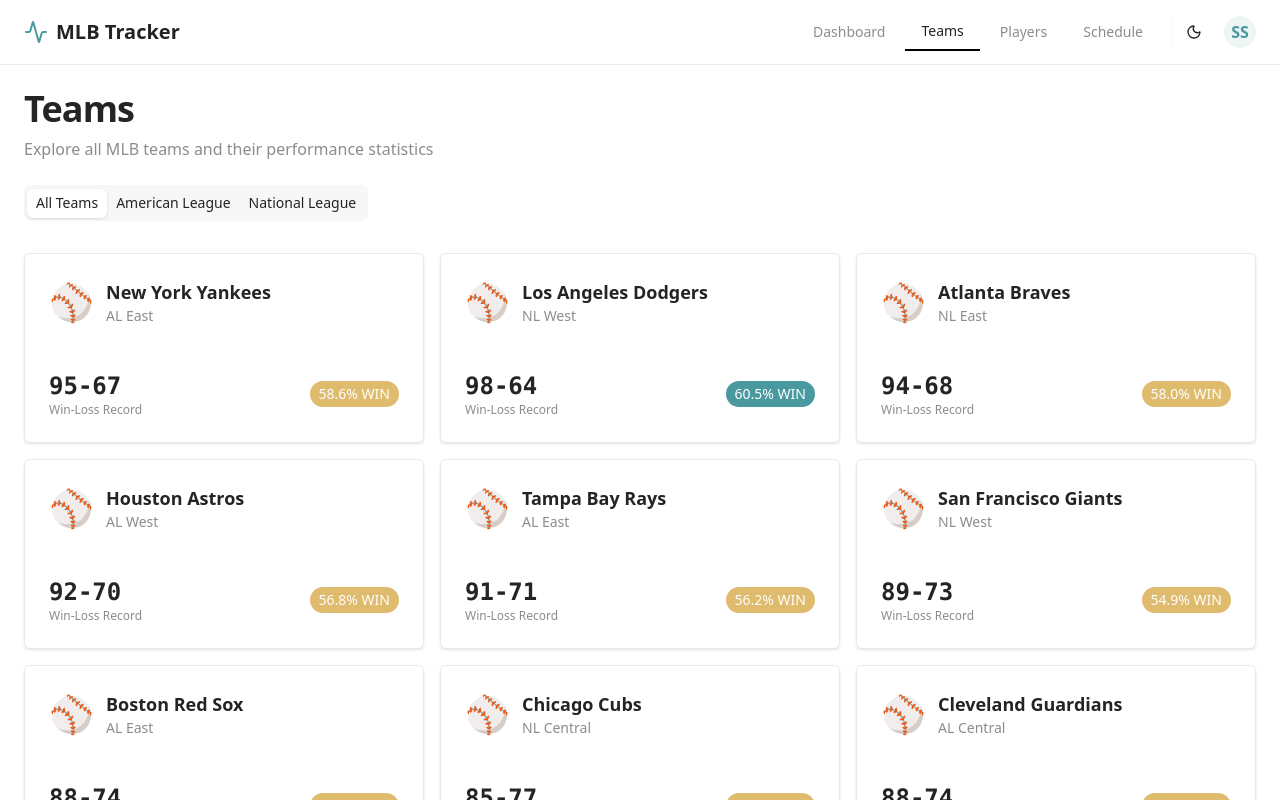
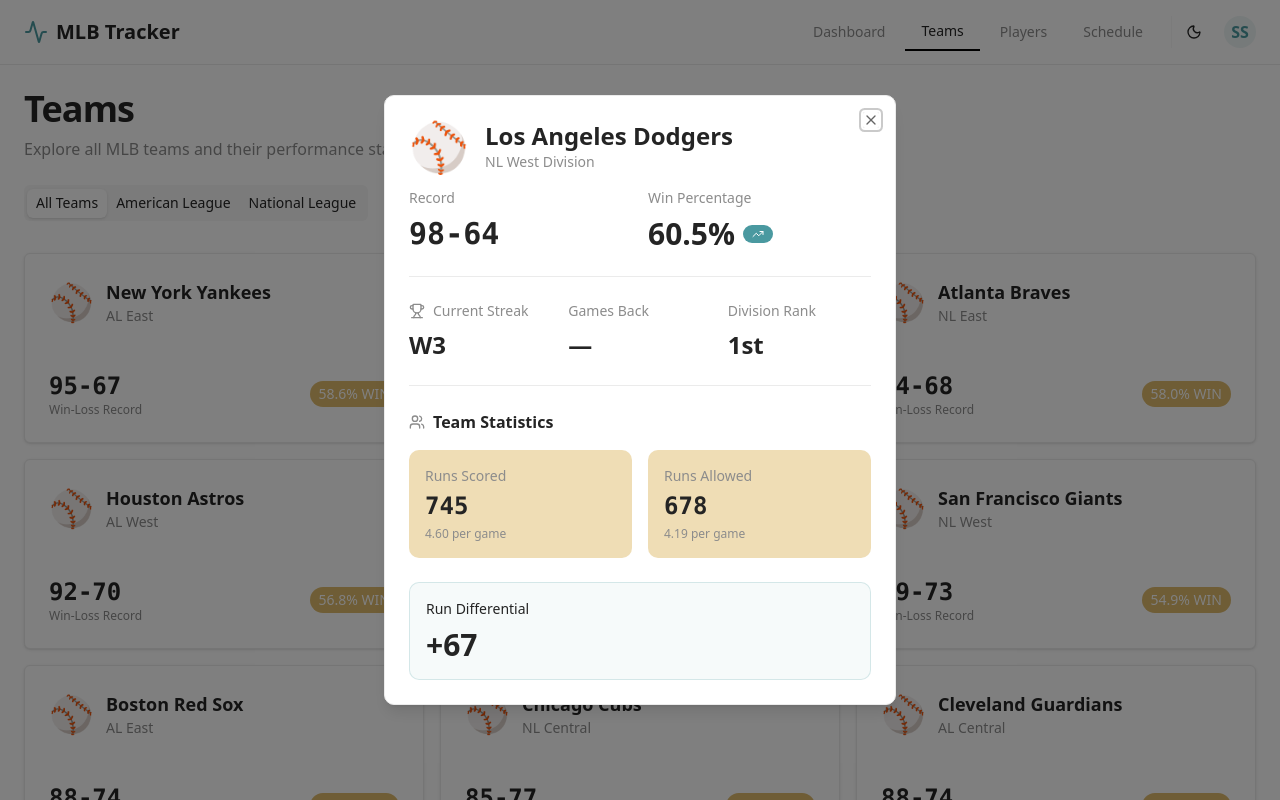
Before and after one commit to sidneyshafer/mlb-stats-tracker-ui, a React (Vite) app: page /teams in a window 1280 px wide. Both pictures are taken after a click on the element 640 px from the left and 348 px from the top of the page. Built offline with nearby package versions, Linux system fonts and the light colour scheme.

Commit message:
Add team details modal

```diff
--- /dev/null
+++ b/src/components/modals/team-detail-modal.tsx
@@ -0,0 +1,118 @@
+"use client"
+
+import { Dialog, DialogContent, DialogDescription, DialogHeader, DialogTitle } from "@/components/ui/dialog"
+import { Badge } from "@/components/ui/badge"
+import { Separator } from "@/components/ui/separator"
+import { TrendingUp, TrendingDown, Users, Trophy } from "lucide-react"
+
+interface TeamDetailModalProps {
+  open: boolean
+  onOpenChange: (open: boolean) => void
+  team: {
+    name: string
+    abbr: string
+    league: string
+    division: string
+    wins: number
+    losses: number
+    logo: string
+  } | null
+}
+
+export function TeamDetailModal({ open, onOpenChange, team }: TeamDetailModalProps) {
+  if (!team) return null
+
+  const winPct = (team.wins / (team.wins + team.losses)) * 100
+  const gamesBack = 0 // Mock data
+  const streak = "W3" // Mock data
+  const runsScored = 745 // Mock data
+  const runsAllowed = 678 // Mock data
+
+  return (
+    <Dialog open={open} onOpenChange={onOpenChange}>
+      <DialogContent className="max-w-2xl">
+        <DialogHeader>
+          <div className="flex items-center gap-4">
+            <div className="text-5xl">{team.logo}</div>
+            <div>
+              <DialogTitle className="text-2xl">{team.name}</DialogTitle>
+              <DialogDescription>
+                {team.league} {team.division} Division
+              </DialogDescription>
+            </div>
+          </div>
+        </DialogHeader>
+
+        <div className="space-y-6">
+          <div className="grid grid-cols-2 gap-4">
+            <div className="space-y-2">
+              <p className="text-sm text-muted-foreground">Record</p>
+              <p className="text-3xl font-bold font-mono">
+                {team.wins}-{team.losses}
+              </p>
+            </div>
+            <div className="space-y-2">
+              <p className="text-sm text-muted-foreground">Win Percentage</p>
+              <div className="flex items-center gap-2">
+                <p className="text-3xl font-bold">{winPct.toFixed(1)}%</p>
+                <Badge variant={winPct >= 60 ? "default" : winPct >= 50 ? "secondary" : "outline"} className="text-white">
+                  {winPct >= 50 ? <TrendingUp className="h-3 w-3" /> : <TrendingDown className="h-3 w-3" />}
+                </Badge>
+              </div>
+            </div>
+          </div>
+
+          <Separator />
+
+          <div className="grid grid-cols-3 gap-4">
+            <div className="space-y-2">
+              <div className="flex items-center gap-2 text-sm text-muted-foreground">
+                <Trophy className="h-4 w-4" />
+                <span>Current Streak</span>
+              </div>
+              <p className="text-2xl font-bold">{streak}</p>
+            </div>
+            <div className="space-y-2">
+              <p className="text-sm text-muted-foreground">Games Back</p>
+              <p className="text-2xl font-bold">{gamesBack === 0 ? "—" : gamesBack}</p>
+            </div>
+            <div className="space-y-2">
+              <p className="text-sm text-muted-foreground">Division Rank</p>
+              <p className="text-2xl font-bold">1st</p>
+            </div>
+          </div>
+
+          <Separator />
+
+          <div>
+            <div className="flex items-center gap-2 mb-4">
+              <Users className="h-4 w-4 text-muted-foreground" />
+              <h3 className="font-semibold">Team Statistics</h3>
+            </div>
+            <div className="grid grid-cols-2 gap-4">
+              <div className="p-4 rounded-lg bg-secondary/50">
+                <p className="text-sm text-muted-foreground mb-1">Runs Scored</p>
+                <p className="text-2xl font-bold font-mono">{runsScored}</p>
+                <p className="text-xs text-muted-foreground mt-1">
+                  {(runsScored / (team.wins + team.losses)).toFixed(2)} per game
+                </p>
+              </div>
+              <div className="p-4 rounded-lg bg-secondary/50">
+                <p className="text-sm text-muted-foreground mb-1">Runs Allowed</p>
+                <p className="text-2xl font-bold font-mono">{runsAllowed}</p>
+                <p className="text-xs text-muted-foreground mt-1">
+                  {(runsAllowed / (team.wins + team.losses)).toFixed(2)} per game
+                </p>
+              </div>
+            </div>
+          </div>
+
+          <div className="p-4 rounded-lg bg-primary/5 border border-primary/20">
+            <p className="text-sm font-medium">Run Differential</p>
+            <p className="text-3xl font-bold mt-2">+{runsScored - runsAllowed}</p>
+          </div>
+        </div>
+      </DialogContent>
+    </Dialog>
+  )
+}
--- a/src/components/teams/_components/team-grid.tsx
+++ b/src/components/teams/_components/team-grid.tsx
@@ -1,5 +1,7 @@
+import { useState } from "react"
 import { Card, CardContent, CardHeader, CardTitle } from "@/components/ui/card"
 import { Badge } from "@/components/ui/badge"
+import { TeamDetailModal } from "@/components/modals/team-detail-modal"
 
 const teams = [
   { name: "New York Yankees", abbr: "NYY", league: "AL", division: "East", wins: 95, losses: 67, logo: "⚾" },
@@ -17,17 +19,29 @@
 ]
 
 export function TeamGrid({ league }: { league: "all" | "al" | "nl" }) {
+  const [selectedTeam, setSelectedTeam] = useState<(typeof teams)[0] | null>(null)
+  const [isModalOpen, setIsModalOpen] = useState(false)
+
   const filteredTeams = teams.filter((team) => {
     if (league === "all") return true
     return team.league === league.toUpperCase()
   })
 
+  const handleTeamClick = (team: (typeof teams)[0]) => {
+    setSelectedTeam(team)
+    setIsModalOpen(true)
+  }
   return (
+    <>
     <div className="grid gap-4 md:grid-cols-2 lg:grid-cols-3">
       {filteredTeams.map((team) => {
         const winPct = (team.wins / (team.wins + team.losses)) * 100
         return (
-          <Card key={team.abbr} className="hover:border-primary transition-colors cursor-pointer rounded-sm">
+          <Card
+            key={team.abbr}
+            className="hover:border-primary transition-colors cursor-pointer rounded-sm"
+            onClick={() => handleTeamClick(team)}
+          >
             <CardHeader className="pb-3">
               <div className="flex items-start justify-between">
                 <div className="flex items-center gap-3">
@@ -61,5 +75,12 @@
         )
       })}
     </div>
+
+    <TeamDetailModal
+      open={isModalOpen}
+      onOpenChange={setIsModalOpen}
+      team={selectedTeam}
+    />
+    </>
   )
 }
```
